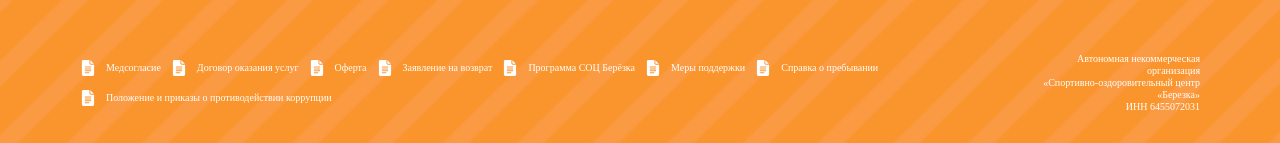
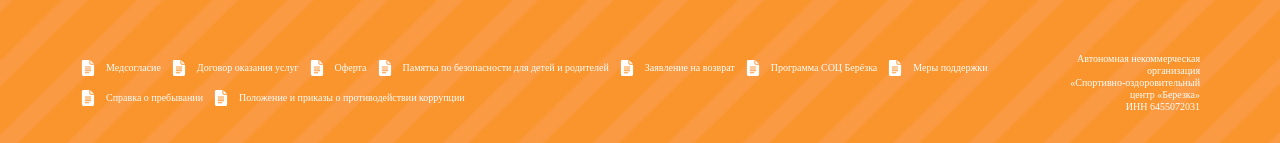
Before and after one commit to Amalthea-code/birch, a Vue app: page / in a window 1280 px wide. Shown: the part 5965-6108 px from the top of the page. Built offline with nearby package versions, Linux system fonts and the light colour scheme; no server answers; a web font is replaced by a local one; what vue-the-mask would draw is missing.

Commit message:
добавил ссылку на памятку по безопасности в футере

```diff
--- a/src/components/TheFooter.vue
+++ b/src/components/TheFooter.vue
@@ -53,6 +53,7 @@
           <a class="footer__info-doc" target="_blank" href="https://drive.google.com/file/d/1QFXs9NEDjusVu-zRT9vDTkFSyiWDSE3y/view?usp=sharing"><doc/> Медсогласие</a>
           <a class="footer__info-doc" target="_blank" href="https://drive.google.com/file/d/1ZuTsGflpKmwtLcToS1VwiWDFxrxNYNMc/view?usp=sharing"><doc/> Договор оказания услуг</a>
           <a class="footer__info-doc" target="_blank" href="https://drive.google.com/file/d/1cWhQAyVmdy8nAHdWFCje6nxoMDVYm2F7/view?usp=sharing"><doc/> Оферта</a>
+          <a class="footer__info-doc" target="_blank" href="https://drive.google.com/file/d/1_iw_DsQ4iluzOIqFEx7gF4UnYmUce-ki/view?usp=sharing"><doc/> Памятка по безопасности для детей и родителей</a>
           <!-- <a class="footer__info-doc" target="_blank" href="https://drive.google.com/file/d/1nXEV0BeCkjvDnKs0C0_RR085yAD6BOFl/view"><doc/> Анкета</a> -->
           <!-- <a class="footer__info-doc" target="_blank" href="https://drive.google.com/file/d/17Vl_RN0LAu2auWmSwDpCZ5VJ-K5bAduQ/view"><doc/> Политика конфиденциальности</a> -->
           <a class="footer__info-doc" target="_blank" href="https://drive.google.com/file/d/1vYS_v1XX8Ex7Ey3_A1OKtF1W1qmALBj6/view?usp=sharing"><doc/> Заявление на возврат</a>
```
Also changed, not shown: 1 other file (tests, documents, lock files or other folders).
